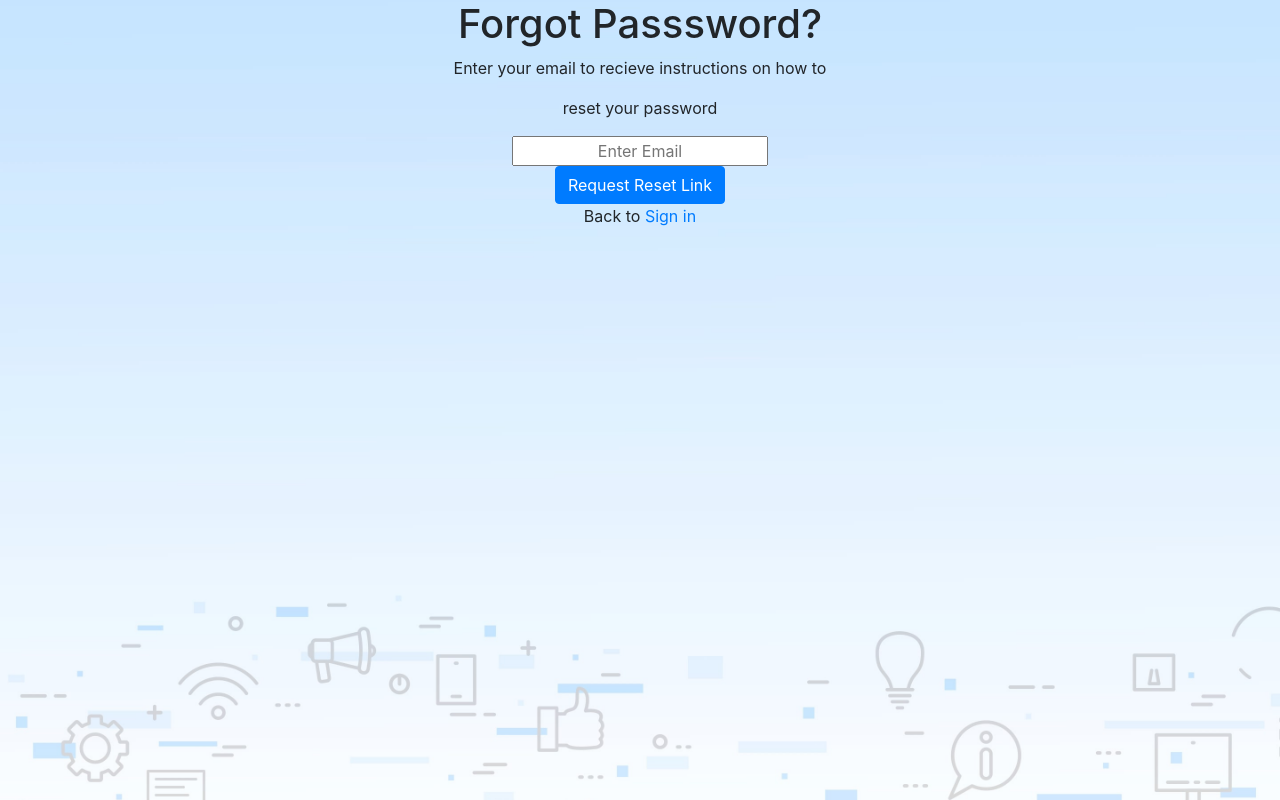
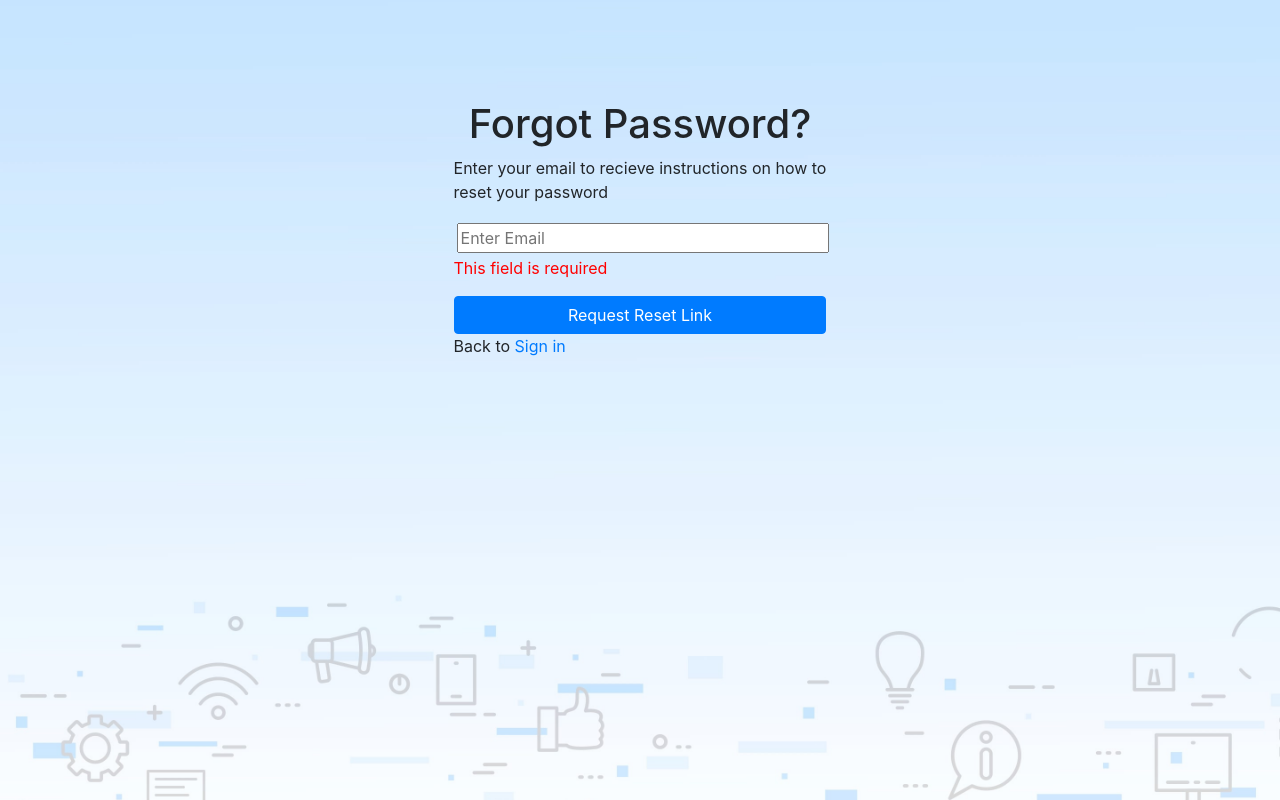
Before and after one commit to ChoudharyGaurav00/task1, a plain HTML site: page password.html in a window 1280 px wide. Drawn offline with nearby package versions, Linux system fonts and the light colour scheme.

Commit message:
Structured all pages in flexbox

```diff
--- a/css/styles.css
+++ b/css/styles.css
@@ -21,31 +21,37 @@ body{
 /* Class selectors */
 
 .inputfld{
- text-align: left;
- align-items: center;
-}
-
-.container-forgetpage{
-    align-items: center;
-    text-align: center;
-    width: 100%;
-    clear: both;
+ /* text-align: left;    */
+ /* align-items: center; */
+ width: 100%;
+ margin: 3px;
 }
 
 
-.forgetform{
-    display: flexbox;
-    align-items: left;
-    align-items: flex-start;
-    clear: both;
-}
-.tryingsthnew{
-    display: flexbox;
-    align-items: center;
-}
 .signincontainer{
     margin-top: 100px;
     display: flex;
     flex-direction: column;
     align-items: center;
 }
+.container-registerpage{
+    margin-top: 100px;
+    display: flex;
+    flex-direction: column;
+    align-items: center;
+}
+
+.container-forgetpage{
+    margin-top: 100px;
+    display: flex;
+    flex-direction: column;
+    align-items: center;
+}
+
+.btn-primary{
+    width: 100%;
+}
+.newcontainer{
+    display: flex;
+    flex-direction: column;
+}
--- a/password.html
+++ b/password.html
@@ -11,17 +11,26 @@
 <body>
 
     <div class="container-forgetpage">
-        <h1>Forgot Passsword?</h1>
-        <p>Enter your email to recieve instructions on how to </p>
+        <h1>Forgot Password?</h1>
+
+        <div class="newcontainer">
+
+        <div>
+        <p style="margin-bottom:0;" >Enter your email to recieve instructions on how to </p>
         <p>reset your password</p>
+        </div>
+        <div>
+        <form >
+            <input type="email" class="inputfld"  placeholder="Enter Email" >
+            <br>
+            <p style="color: red;">This field is required</p>
+            <button type="button" class="btn btn-primary">Request Reset Link</button>
+            <p>Back to <a href="signin.html">Sign in</a></p>
 
-        <div class="tryingsthnew">
-        <form class="forgetform">
-            <input type="email" class="inputfld" style="text-align:center" placeholder="Enter Email">
         </form>
         </div>
-        <button type="button" class="btn btn-primary">Request Reset Link</button>
-        <p>Back to <a href="signin.html">Sign in</a></p>
+
+        </div>
 
 
     </div>
```
Also changed, not shown: register.html (+7 -1 lines).
